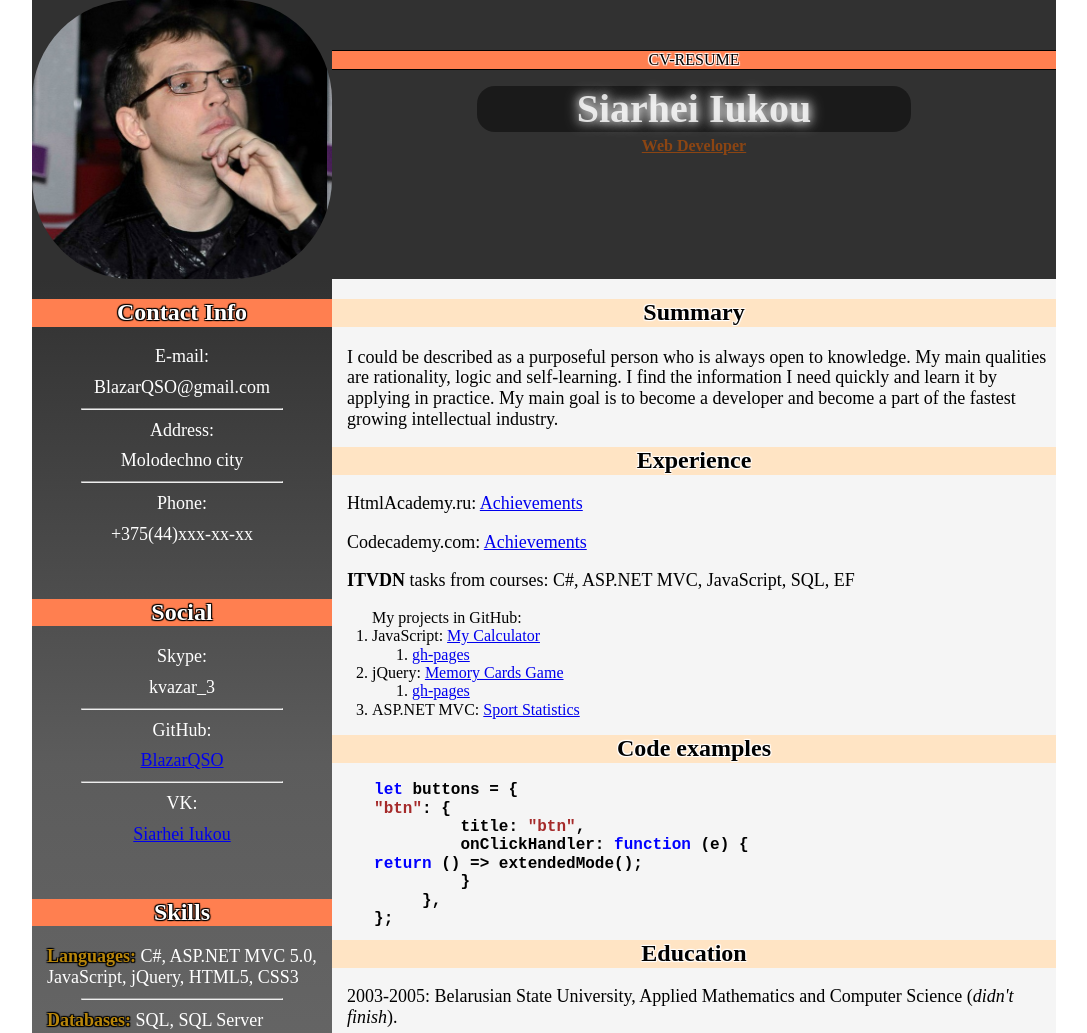
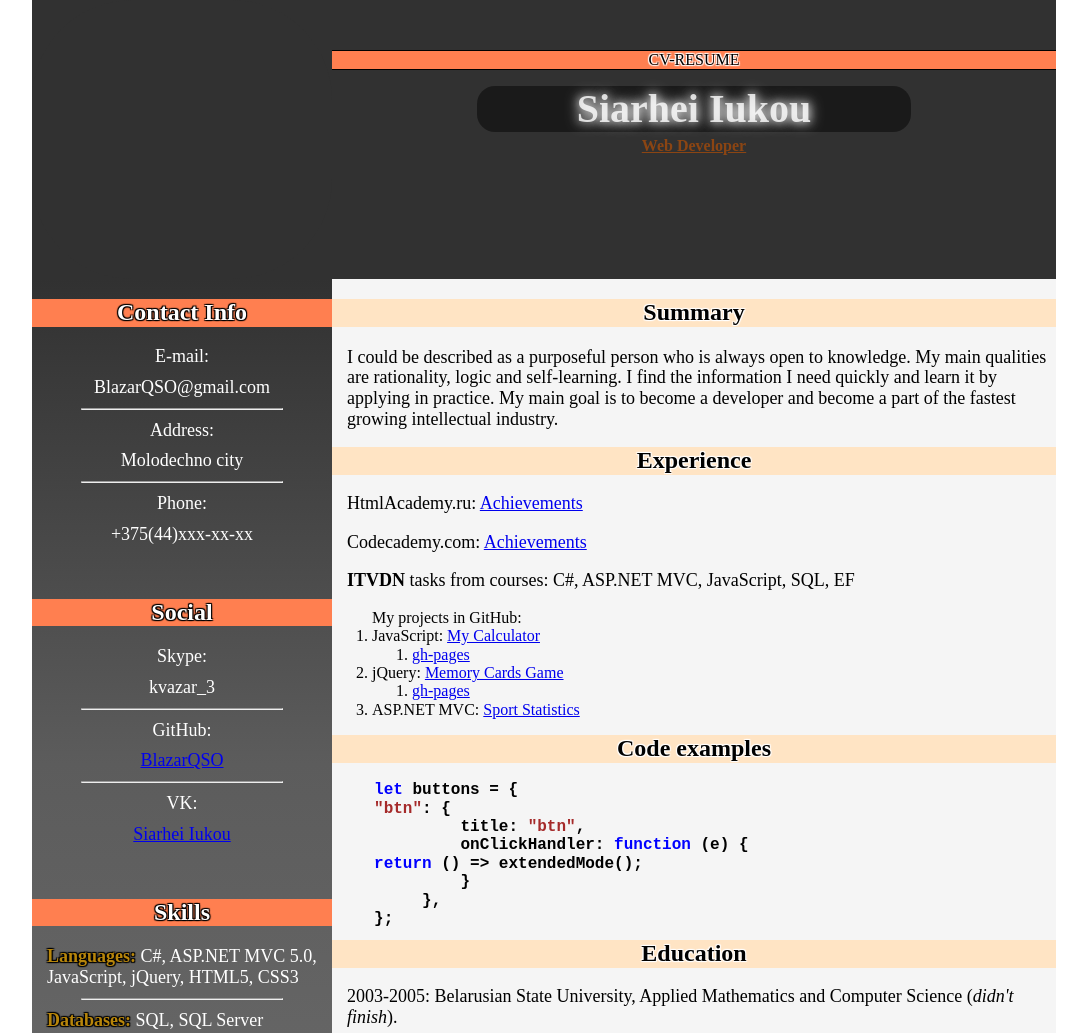
Before and after one commit to BlazarQSO/rsschool-cv_old, a plain HTML site: page index.html in a window 1280 px wide. Shown: the top 1033 px of the page, without its empty margins (96-1183 px from the left). Drawn offline with Linux system fonts and the light colour scheme; a web font is replaced by a local one.

Commit message:
HTML, CSS & Git Basics/fix: delete url image
The picture is not loaded from the style.css file when viewing gh-pages.
Upload the picture must be done in the index.html file

```diff
--- a/style.css
+++ b/style.css
@@ -58,7 +58,6 @@ hr {
 
 .c-picture {
     border-radius: 100px;
-    background-image: url(/img/picture.jpg);
     background-size: contain;
 }
 
```
